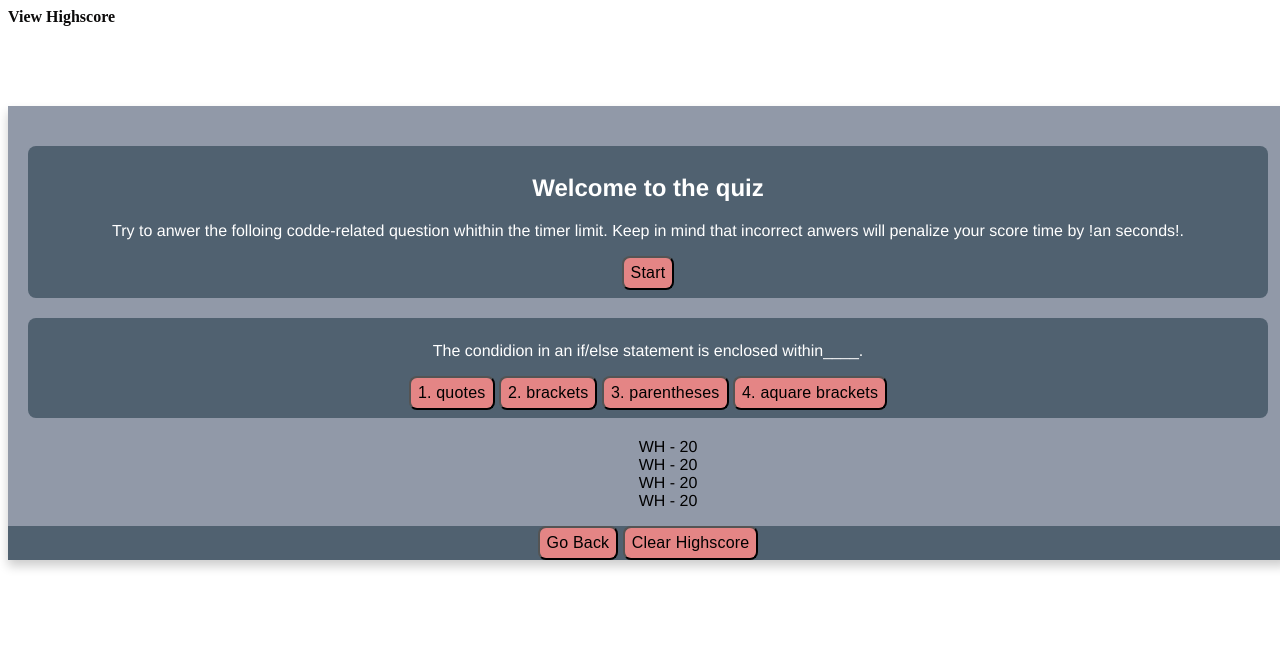
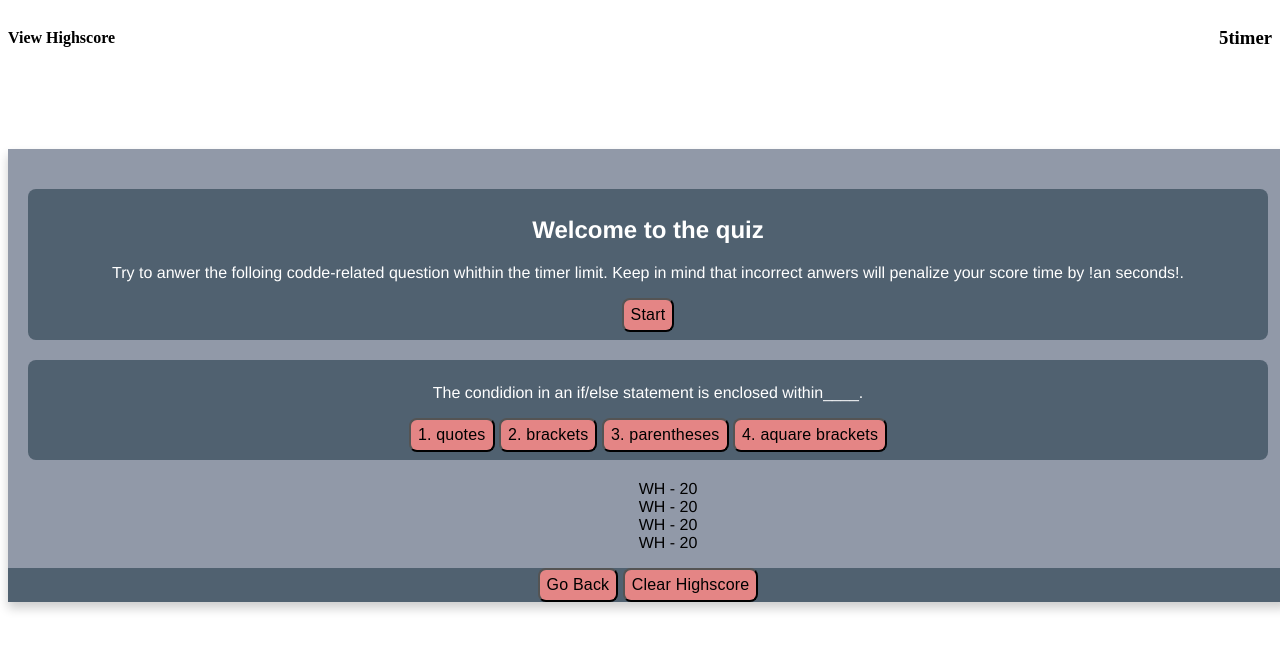
Before and after one commit to will198735/a-code--quiz, a plain HTML site: page index.html in a window 1280 px wide. Drawn offline with Linux system fonts and the light colour scheme.

Commit message:
madified html, modified css added timer function JavaScript

```diff
--- a/assets/css/style.css
+++ b/assets/css/style.css
@@ -16,29 +16,21 @@ main {
 
 }
 .header {
-    /* background-color: rgb(109, 98, 91); */
+    padding: 0;
+    display: flex;
+    justify-content: space-between;
 
-    padding: 0px;
-    margin: 0px;
-    /* border: 1px solid; */
-    /* border-radius: 8px; */
 }
 
 
-.view_h {
+/* .view_h {
     color: rgb(12, 11, 11);
     text-align: left;
     margin: 0px;
     padding: 0px;
-}
-.timer {
-    color:rgb(17, 17, 17);
-    text-align: right;
-    padding-top: 0px;
-    margin-top: 0px;
-    font-size: 2em;
+} */
+/* .timer {
 
-}
  /* start button ssection */
  .start-btn {
     background: #506170;
--- a/assets/js/script.js
+++ b/assets/js/script.js
@@ -1,7 +1,27 @@
 // select element by class
-var timeEl = document.querySelector(".timer-a")
+var timerEl = document.querySelector('.timeh3');
+var timerCountEl = document.getElementById('main')
 
-// selects element by id
 var secondsLeft = 10;
 
-function set
+
+function setTime() {
+    var TimerInterval = setInterval(function() {
+
+        secondsLeft--;
+        timerEl.textContent = secondsLeft + "timer";
+
+
+        if(secondsLeft === 0) {
+            clearInterval(TimerInterval);
+            sendMessage();
+        }
+
+    }, 1000);
+
+
+}
+function sendMessage() {
+    timerEl.textContent =" ";
+}
+setTime();
--- a/index.html
+++ b/index.html
@@ -13,10 +13,9 @@
         <!-- timer -->
         <div class="timer">
 
-            <h4 class="timer-a" style="text-align:right;"></h4>
+            <h3 class="timeh3"></h3>
+            <div id="main"></div>
         </div>
-
-
 
     </header>
     <main>
@@ -38,7 +37,7 @@
                 <button class="anwer-1">1. quotes</button>
                 <button class="anwer-2">2. brackets</button>
                 <button class="anwer-3">3. parentheses</button>
-                <button class="anwer-4">4. aquare brackets</button>
+                <button class="anwer-    4">4. aquare brackets</button>
             </div>
 
         </section>
```
